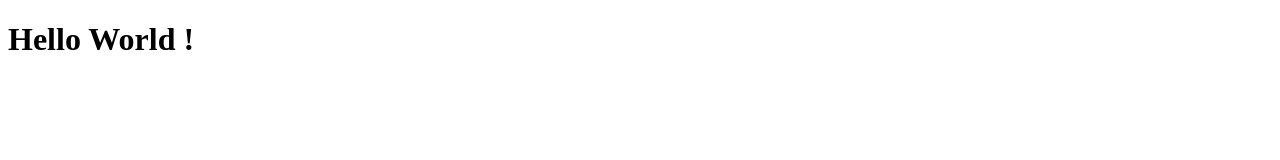
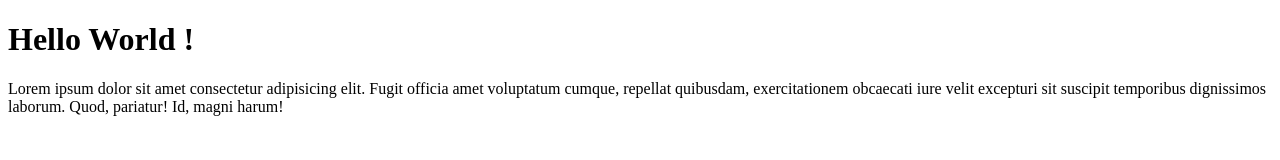
Before and after one commit to IrvanMahardhika/git-test, a plain HTML site: page index.html in a window 1280 px wide. Drawn offline with Linux system fonts and the light colour scheme.

Commit message:
adding paragraph

```diff
--- a/index.html
+++ b/index.html
@@ -8,5 +8,6 @@
 </head>
 <body>
     <h1>Hello World !</h1>
+    <p>Lorem ipsum dolor sit amet consectetur adipisicing elit. Fugit officia amet voluptatum cumque, repellat quibusdam, exercitationem obcaecati iure velit excepturi sit suscipit temporibus dignissimos laborum. Quod, pariatur! Id, magni harum!</p>
 </body>
 </html>
```
